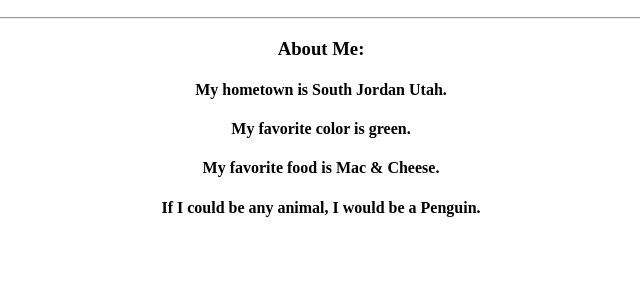
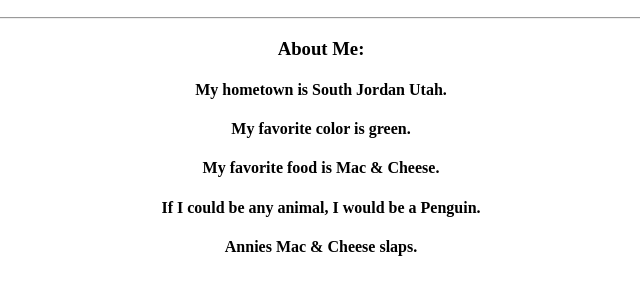
Before and after one commit to iman2600/my-first-project, a plain HTML site: page index.html in a window 1280 px wide. Shown: the part 110-404 px from the top of the page, without its empty margins (319-959 px from the left). Drawn offline with Linux system fonts and the light colour scheme.

Commit message:
Adding new placeholder text

```diff
--- a/index.html
+++ b/index.html
@@ -15,6 +15,7 @@
 					<h4>My favorite color is green.</h4>
 					<h4>My favorite food is Mac & Cheese.</h4>
 					<h4>If I could be any animal, I would be a Penguin.</h4>
+					<h4>Annies Mac & Cheese slaps.</h4>
 			</div>
 		  </body>
 		</html>
```
